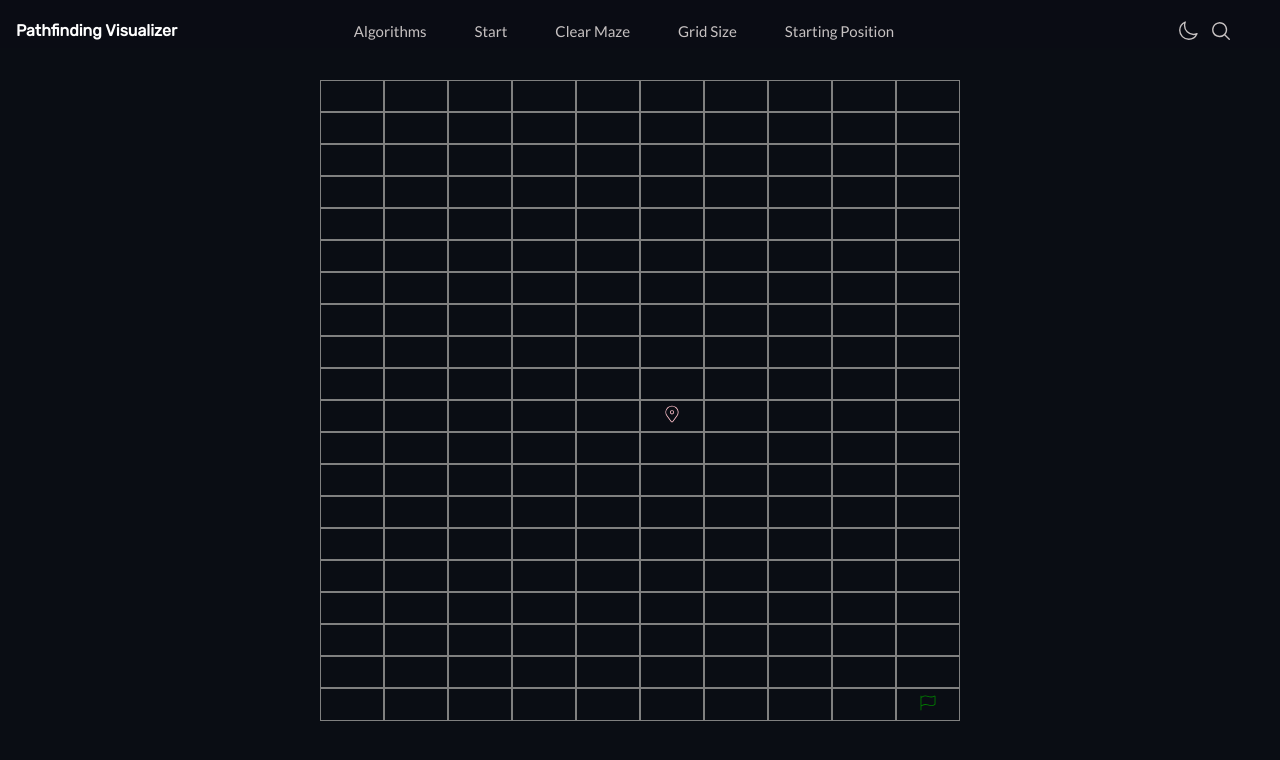
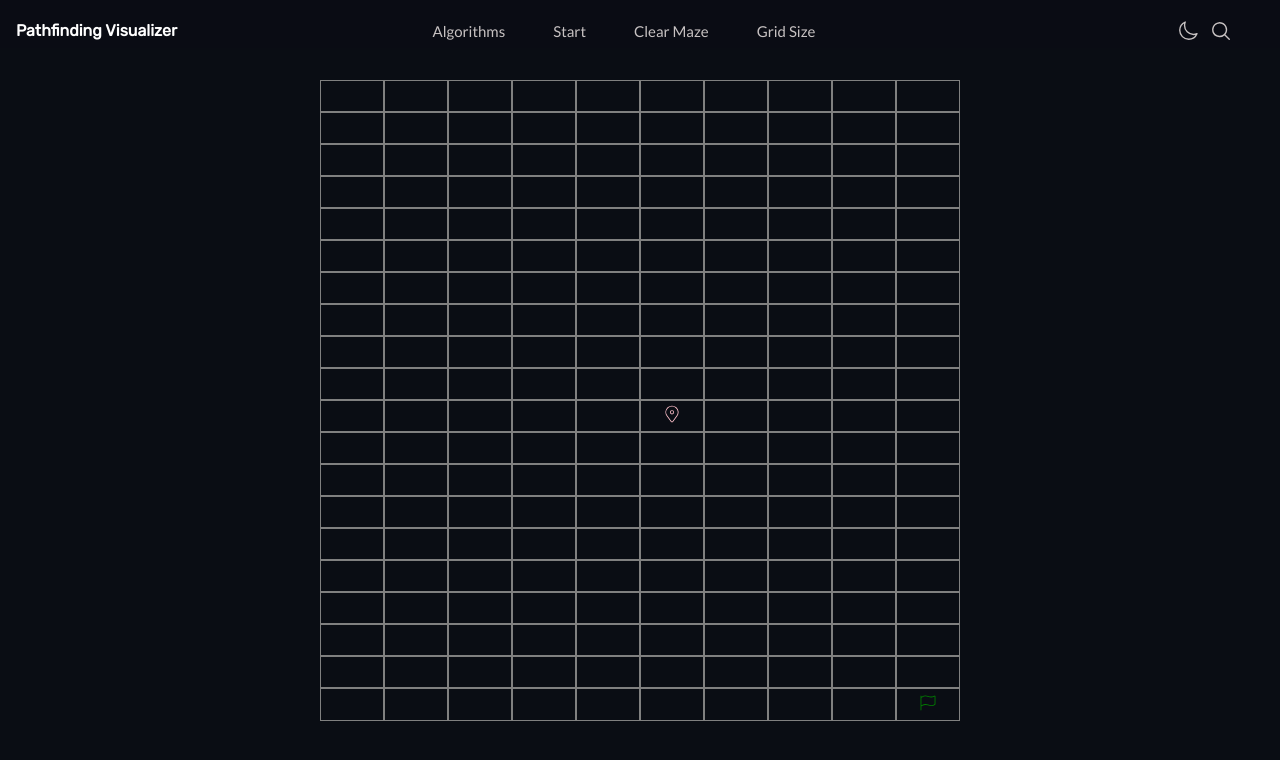
Before and after one commit to jacksonfernando/pathfinding-visualizer, a Next.js app: page / in a window 1280 px wide. Shown: the top 760 px of the page. Built offline with nearby package versions, Linux system fonts and the light colour scheme.

Commit message:
delete starting position menu

```diff
--- a/src/components/navbar/index.js
+++ b/src/components/navbar/index.js
@@ -34,9 +34,6 @@ const Navbar = () => {
           </li>
           <li>
             <p onClick={() => setIsGridModalOpen(true)}>Grid Size</p>
-          </li>
-          <li>
-            <p>Starting Position</p>
           </li>
         </ul>
       </div >
```
